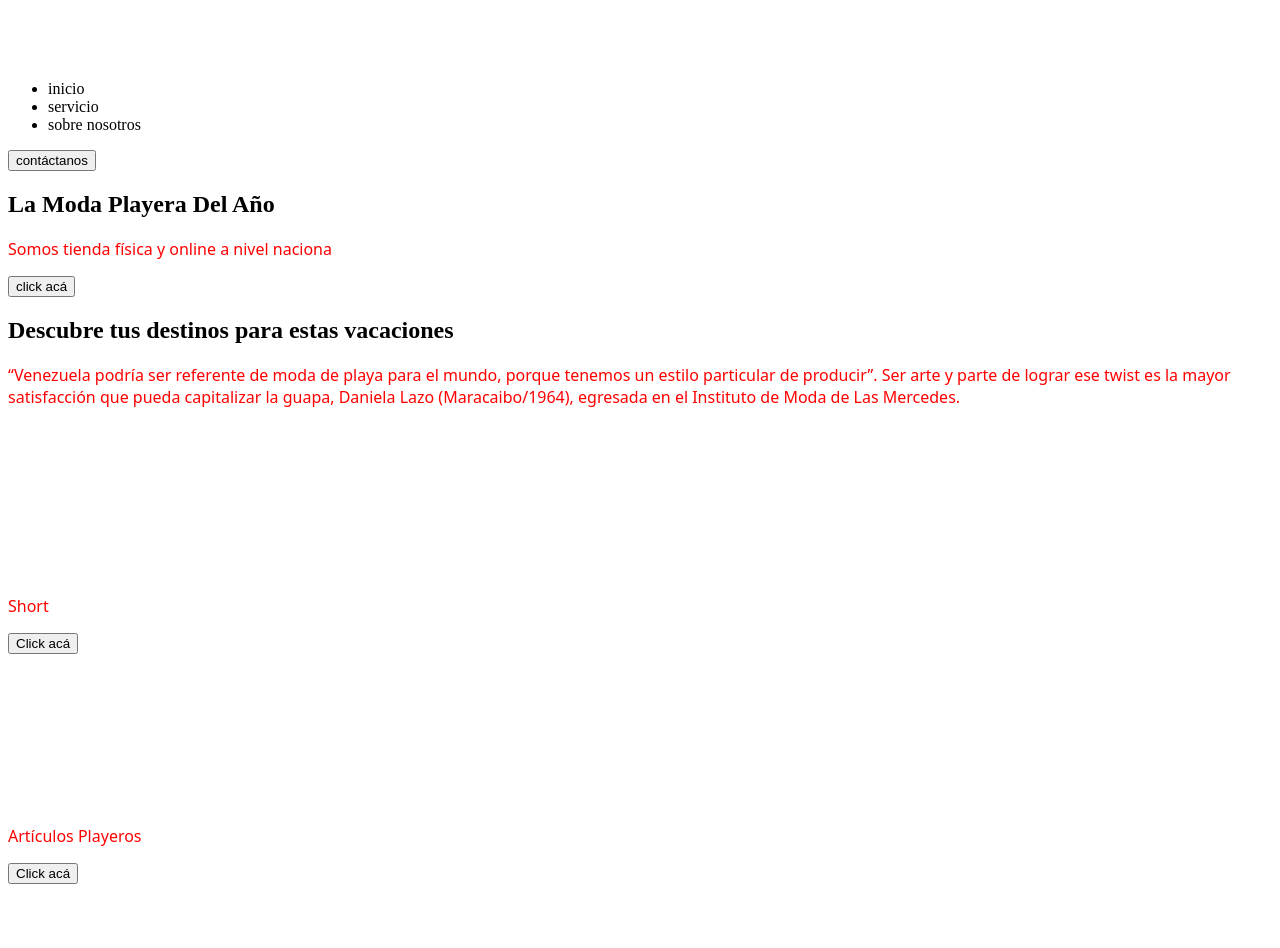
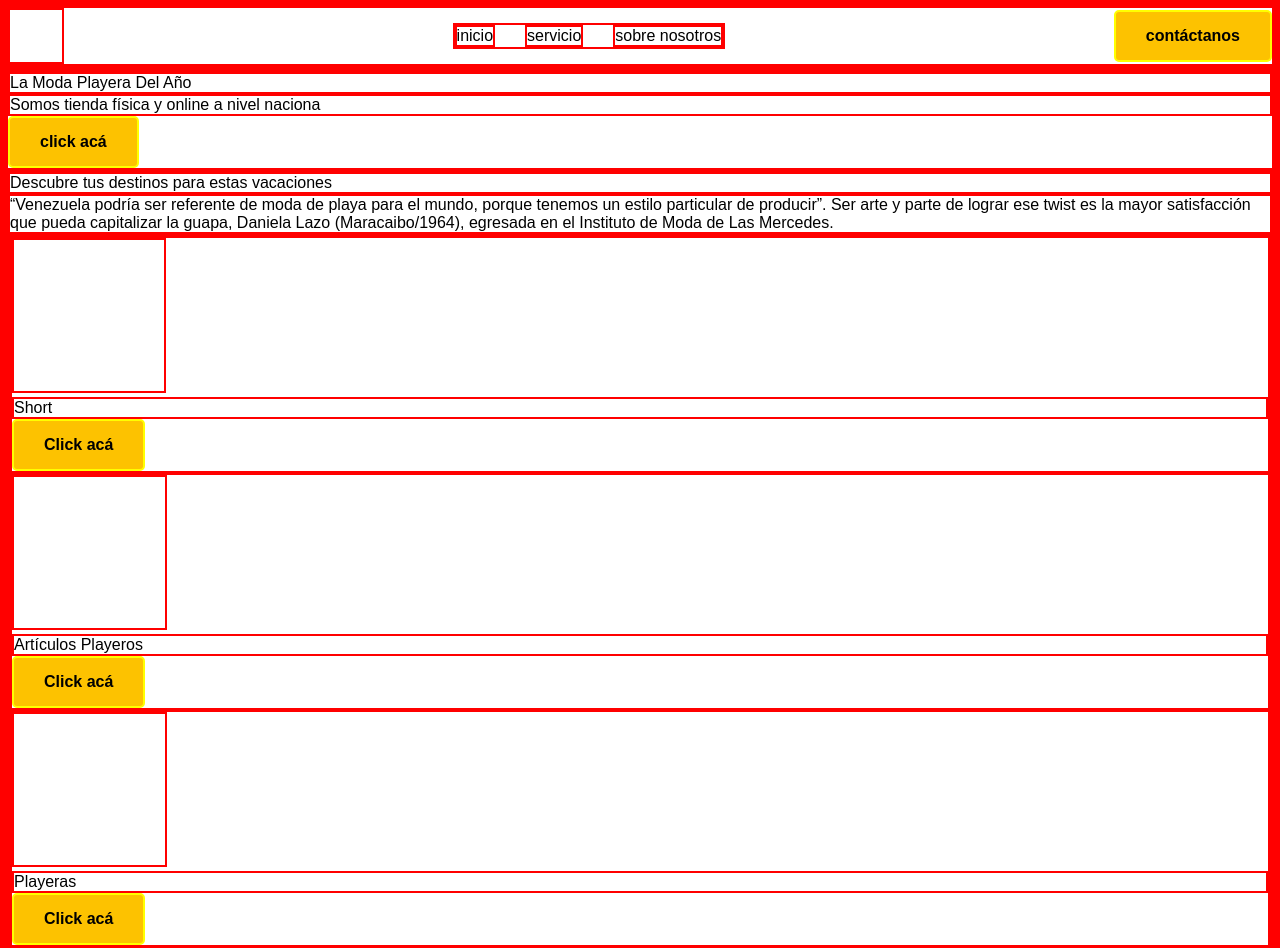
Before and after one commit to MiguelV16/pagina-de-playa-, a plain HTML site: page index.html in a window 1280 px wide. Shown: the top 948 px of the page. Drawn offline with Linux system fonts and the light colour scheme; a web font is replaced by a local one.

Commit message:
agregue la continuacion del contenido css

```diff
--- a/index.html
+++ b/index.html
@@ -31,20 +31,26 @@
     <link rel="shortcut icon" href="/assets/icn.svg" type="image/x-icon">
 
     <link rel="stylesheet" href="/style.css">
+
+    <!-- Googlefonts -->
+    <link rel="preconnect" href="https://fonts.googleapis.com">
+<link rel="preconnect" href="https://fonts.gstatic.com" crossorigin>
+<link href="https://fonts.googleapis.com/css2?family=Tilt+Neon&display=swap" rel="stylesheet">
+
 </head>
 
 <body>
     <!-- es la parte visual de la página -->
 
-    <header>
+    <header class="navbar">
 
-        <nav>
+        <nav class="navbar__nav">
 
             <img src="/assets/icn.svg" alt="logo principal de la pagina y tiene una fotma de sombrilla"
-                title="tumodaumbrella.com">
+                title="tumodaumbrella.com" class="navbar__nav__img">
 
 
-            <ul>
+            <ul class="navbar__nav__ul">
                 <li>inicio</li>
                 <li>servicio</li>
                 <li>sobre nosotros</li>
--- a/style.css
+++ b/style.css
@@ -2,9 +2,81 @@
 una regla se compone de un SELECTOR y sus REGLAS
 */
 
+
+/*
+@font-face {
+font-family: Apple;
+src: url("/assets/LTSaeada-Regular.otf");
+} */
+
+
+/* selector universal o global o de todo */
+*{
+list-style: none;
+text-decoration: none;
+
+font-size: 1rem;
+font-weight: 400;
+/* font-family: system-ui, -apple-system, BlinkMacSystemFont, 'Segoe UI', Roboto, Oxygen, Ubuntu, Cantarell, 'Open Sans', 'Helvetica Neue', sans-serif; */
+font-family: "Tilt Neon", sans-serif;
+
+padding: unset;
+margin:unset ;
+border:solid 2px  red ;
+
+/* proxima clase */
+box-sizing: border-box;
+
+}
+
+
+/*
+MEDIDAS RESPONSIVA [ADAPTATIVAS]
+
+%  porcentaje
+vh viewport height
+VW viewport width
+
+MEDIDAS FIJAS
+
+px pixeles
+pt puntos
+em y rem  medidas de referencia
+*/
+
+
+
+/*
 p{
     color: red;
     font-size: 16px;
     font-family: system-ui, -apple-system, BlinkMacSystemFont, 'Segoe UI', Roboto, Oxygen, Ubuntu, Cantarell, 'Open Sans', 'Helvetica Neue', sans-serif;
     font-weight: 400;
+} */
+
+
+button {
+    background-color: rgb(253, 194, 0);
+    border: solid 2px yellow;
+    padding: 15px 30px;
+    border-radius: 5px;
+    font-weight: bold;
 }
+
+section {
+background-image: url('/assets/LTSaeada-Regular.otf');
+background-size: 100%;
+
+}
+
+.navbar__nav {
+    display: flex;
+    justify-content: space-between;
+    align-items: center;
+
+}
+.navbar__nav__ul {
+    display: flex;
+    justify-content: center;
+    gap: 30px;
+}
```
Also changed, not shown: assets/LTSaeada-Regular.otf (added).
